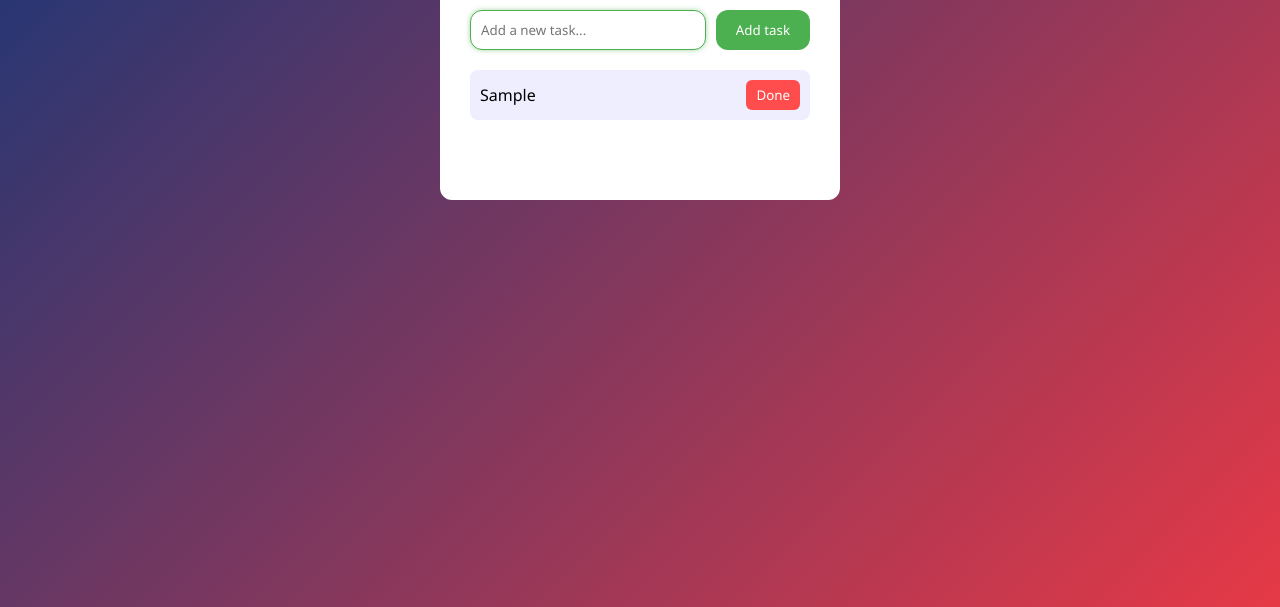
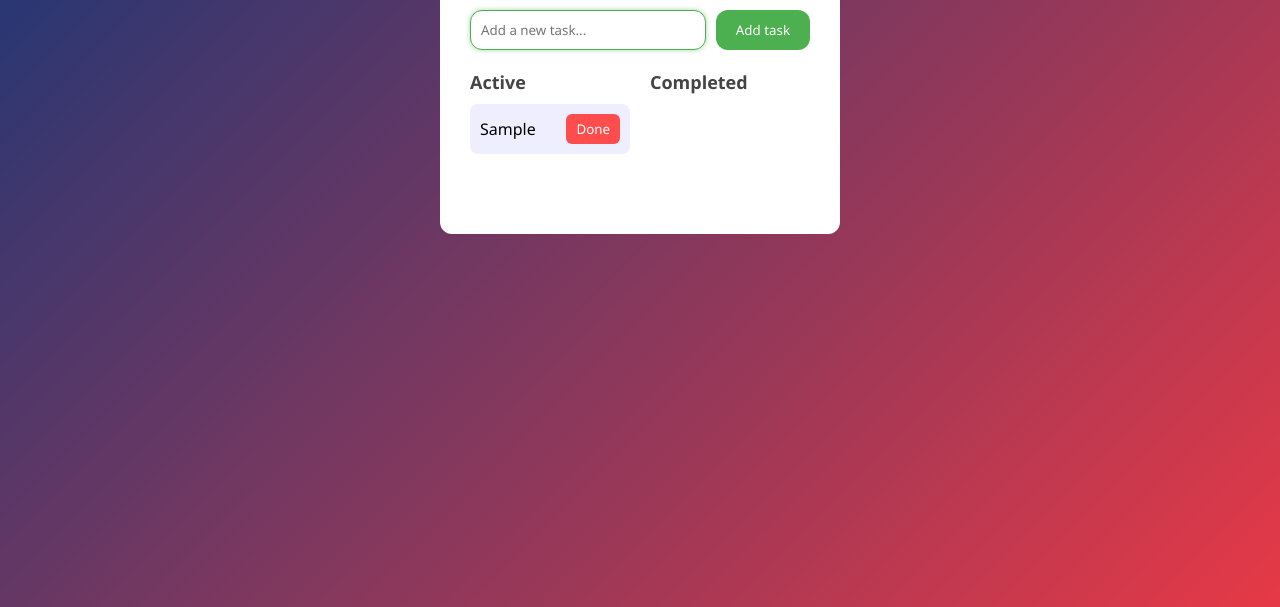
Before and after one commit to kotakunp/to-do-list, a plain HTML site: page index.html in a window 1280 px wide. Both pictures are taken after typing "Sample" into the empty fields and a click on the button "Add task". Shown: the part 193-800 px from the top of the page. Drawn offline with Linux system fonts and the light colour scheme.

Commit message:
localStorage and Active/Completed seections

```diff
--- a/app.js
+++ b/app.js
@@ -1,31 +1,83 @@
 const addButton = document.getElementById("addButton");
 const taskInput = document.getElementById("addTask");
-const taskList = document.getElementById("taskList");
+const activeList = document.getElementById("activeList");
+const completedList = document.getElementById("completedList");
 
+window.addEventListener("load", loadTasks);
 addButton.addEventListener("click", addTask);
-taskInput.addEventListener("keypress", function(event) {
-  if (event.key === "Enter") {
-    addTask();
-  }
+taskInput.addEventListener("keypress", function (event) {
+  if (event.key === "Enter") addTask();
 });
 
 function addTask() {
   const taskText = taskInput.value.trim();
   if (taskText === "") return;
 
-  const li = document.createElement("li");
-  li.className = "task";
-  li.innerHTML = `
-    <span>${taskText}</span>
-    <button onclick="removeTask(this)">Done</button>`;
-
-  taskList.appendChild(li);
+  const li = createTaskElement(taskText, false);
+  activeList.appendChild(li);
 
   taskInput.value = "";
   taskInput.focus();
+  saveTasks();
 }
 
 function removeTask(button) {
   const taskItem = button.parentElement;
-  taskList.removeChild(taskItem);
+  taskItem.remove();
+  saveTasks();
 }
+
+function completeTask(button) {
+  const taskItem = button.parentElement;
+  const taskText = taskItem.querySelector("span").textContent;
+
+  const completedItem = createTaskElement(taskText, true);
+  completedList.appendChild(completedItem);
+  taskItem.remove();
+  saveTasks();
+}
+
+function createTaskElement(text, isCompleted) {
+  const li = document.createElement("li");
+  li.className = "task";
+  li.innerHTML = `
+    <span>${text}</span>
+    <button>${isCompleted ? "Delete" : "Done"}</button>`;
+
+  const btn = li.querySelector("button");
+  btn.onclick = () => {
+    isCompleted ? removeTask(btn) : completeTask(btn);
+  };
+
+  return li;
+}
+
+function saveTasks() {
+  const activeTasks = [];
+  const completedTasks = [];
+
+  document.querySelectorAll("#activeList .task span").forEach(span =>
+    activeTasks.push(span.textContent)
+  );
+  document.querySelectorAll("#completedList .task span").forEach(span =>
+    completedTasks.push(span.textContent)
+  );
+
+  localStorage.setItem("activeTasks", JSON.stringify(activeTasks));
+  localStorage.setItem("completedTasks", JSON.stringify(completedTasks));
+}
+
+function loadTasks() {
+  const activeTasks = JSON.parse(localStorage.getItem("activeTasks") || "[]");
+  const completedTasks = JSON.parse(localStorage.getItem("completedTasks") || "[]");
+
+  activeTasks.forEach(task => {
+    const li = createTaskElement(task, false);
+    activeList.appendChild(li);
+  });
+
+  completedTasks.forEach(task => {
+    const li = createTaskElement(task, true);
+    completedList.appendChild(li);
+  });
+}
--- a/index.html
+++ b/index.html
@@ -16,8 +16,15 @@
                 <input type="text" id="addTask" placeholder="Add a new task..." autocomplete="off">
                 <button id="addButton">Add task</button>
             </div>
-            <div class="task-list">
-                <ul id="taskList"></ul>
+            <div class="task-columns">
+                <div class="task-section">
+                    <h2>Active</h2>
+                    <ul id="activeList"></ul>
+                </div>
+                <div class="task-section">
+                    <h2>Completed</h2>
+                    <ul id="completedList"></ul>
+                </div>
             </div>
         </div>
 
--- a/style.css
+++ b/style.css
@@ -60,11 +60,6 @@ h1 {
     background: #45a049;
 }
 
-#taskList {
-    list-style: none;
-    padding: 0;
-}
-
 .task {
     padding: 10px;
     background: #eef;
@@ -87,3 +82,19 @@ h1 {
 .task button:hover {
     background: #e63946;
 }
+
+.task-columns {
+    display: flex;
+    gap: 20px;
+    justify-content: space-between;
+  }
+
+  .task-section {
+    width: 48%;
+  }
+
+  .task-section h2 {
+    font-size: 18px;
+    margin-bottom: 10px;
+    color: #444;
+  }
```
